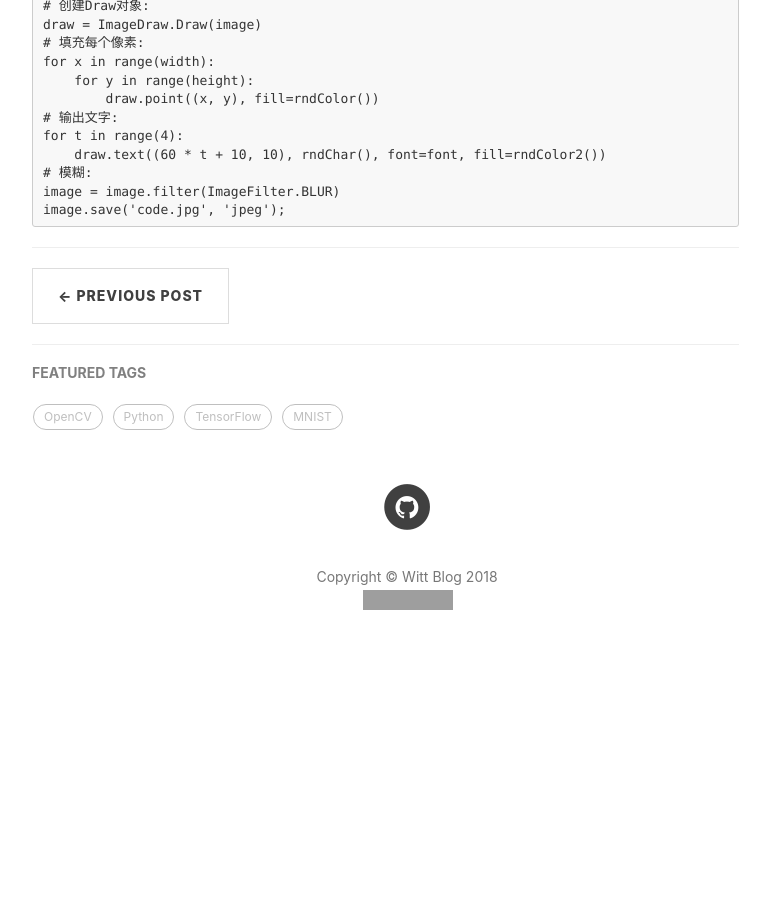
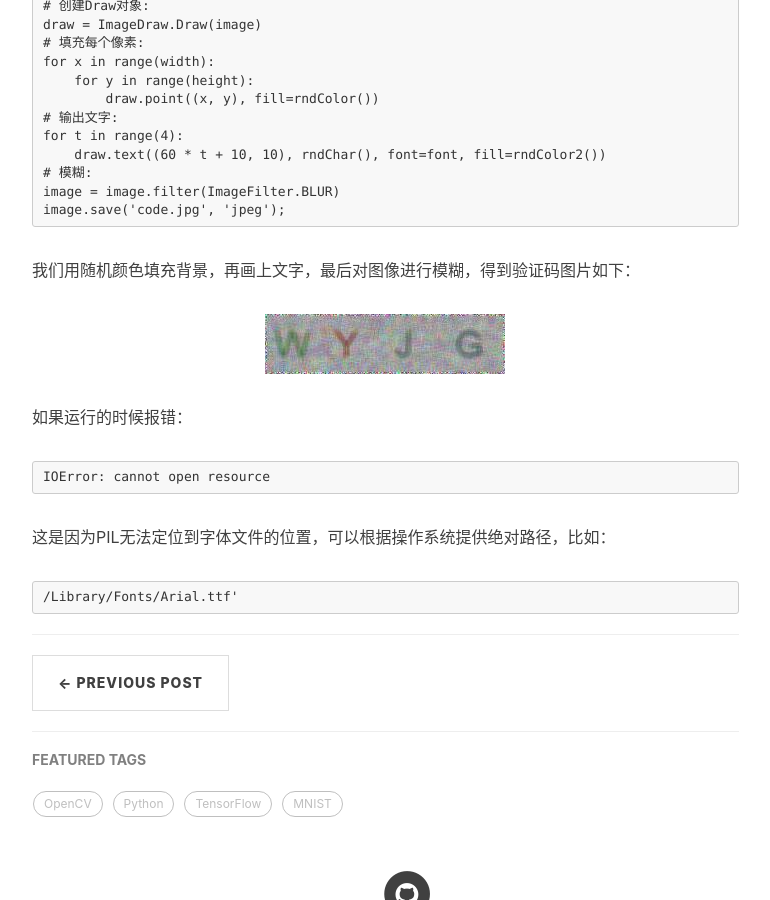
Before and after one commit to primetong/primetong.github.io, a Jekyll site: the page built from _posts/2018-04-28-tensorflow-mnist-handwriting-recognition.markdown, in a window 1280 px wide and 900 px high, scrolled down 3698 px. Shown: the whole window, without its empty margins (233-1003 px from the left). Built offline with Jekyll 4.4.1, drawn with Linux system fonts in a browser that asks for light colours; nearby versions of some CDN libraries; comment, search, counter and statistics services are not loaded; before the commit the page ends 4402 px from its top, so only the background shows below that; grey boxes are pictures that could not be loaded.

Commit message:
Post tensorflow-mnist-handwriting-recognition

````diff
--- a/_posts/2018-04-28-tensorflow-mnist-handwriting-recognition.markdown
+++ b/_posts/2018-04-28-tensorflow-mnist-handwriting-recognition.markdown
@@ -122,3 +122,15 @@ for t in range(4):
 image = image.filter(ImageFilter.BLUR)
 image.save('code.jpg', 'jpeg');
 ```
+我们用随机颜色填充背景，再画上文字，最后对图像进行模糊，得到验证码图片如下：
+
+![Verification-code](/img/in-post/tensorflow-mnist-handwriting-recognition/verification-code.jpg)
+
+如果运行的时候报错：
+```
+IOError: cannot open resource
+```
+这是因为PIL无法定位到字体文件的位置，可以根据操作系统提供绝对路径，比如：
+```
+/Library/Fonts/Arial.ttf'
+```
````
Also changed, not shown: img/in-post/tensorflow-mnist-handwriting-recognition/verification-code.jpg (added).
